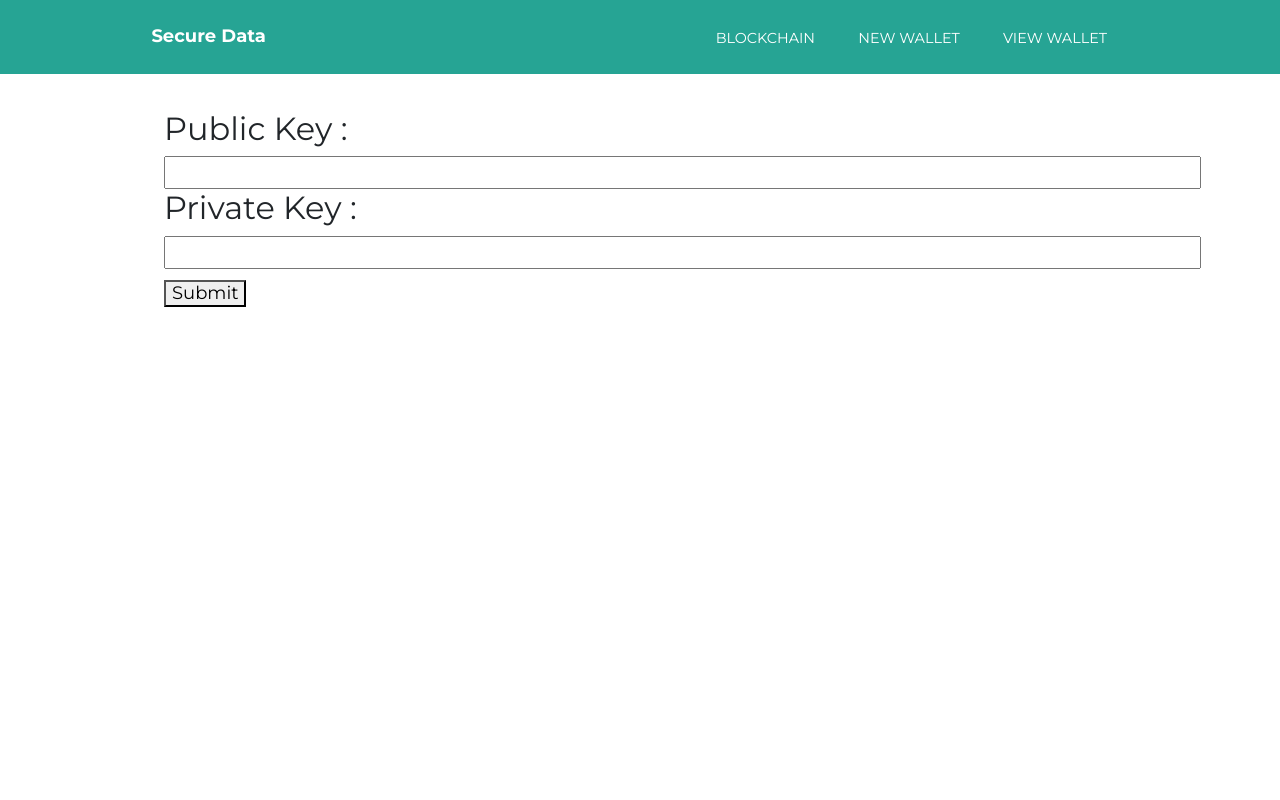
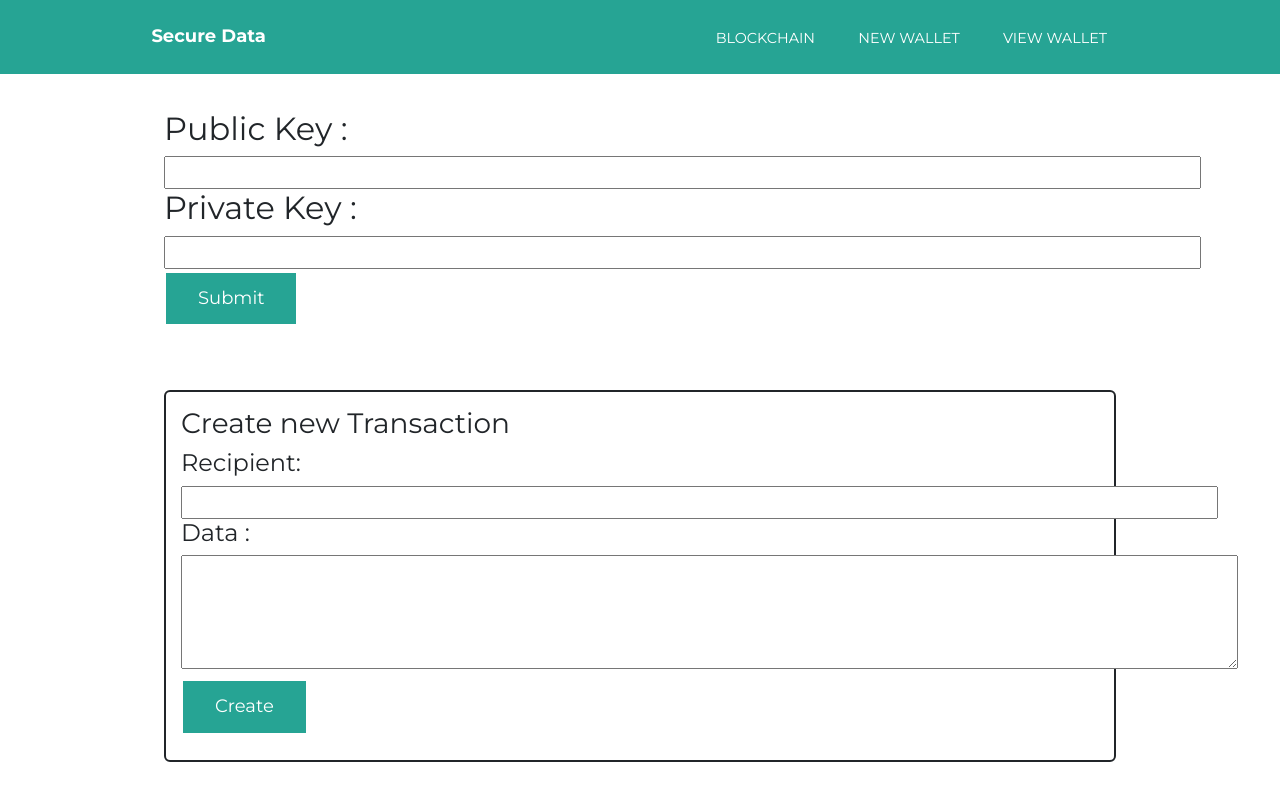
Before and after one commit to pankaj211289/blockchain-ui, an Angular app: page /view-wallet in a window 1280 px wide. Built offline with nearby package versions, Linux system fonts and the light colour scheme.

Commit message:
Updates blockchain view

```diff
--- a/src/app/blockchain/blockchain.component.html
+++ b/src/app/blockchain/blockchain.component.html
@@ -3,18 +3,31 @@
 
 <ul *ngIf="blockchain">
 	<li *ngFor="let block of blockchain">
-		<div color="red">
 		<accordion>
-			  <accordion-group heading="Block {{block.height}}">
+		  <accordion-group heading="Block {{block.height}}" [ngClass]="{roundCornerValidPanel : block.valid, roundCornerInValidPanel : !block.valid}">
 		    <p><strong>Height:</strong> {{ block.height }}</p>
 			<p><strong>Hash:</strong> {{ block.hash }}</p>
 			<p><strong>Previous Block:</strong> {{ block.previousBlock }}</p>
 			<p><strong>Time:</strong> {{ block.timestamp }}</p>
-				<p><strong>Number Of Transactions:</strong> </p>
+			<p *ngIf="block.transactions"><strong>Number Of Transactions: </strong> {{block.transactions.length}}</p>
+			<ul *ngIf="block.transactions">
+				<strong>Transactions</strong>
+				<li *ngFor="let tx of block.transactions">
+					<accordion>
+						<accordion-group heading="Transaction" [ngClass]="{roundCornerValidPanel : tx.valid, roundCornerInValidPanel : !tx.valid}">
+							<div class="overflowText"><strong>Sender:</strong> {{ tx.sender }}</div>
+							<div class="overflowText"><strong>Recipient:</strong> {{ tx.recipient }}</div>
+							<p><strong>Data:</strong> {{ tx.data }}</p>
+							<p><strong>Timestamp:</strong> {{ tx.timestamp }}</p>
+							<p><strong>TxHash:</strong> {{ tx.txHash }}</p>
+							<p><strong>Signature:</strong> {{ tx.txSignature }}</p>
+						</accordion-group>
+					</accordion>
+				</li>
+			</ul>
 			<p><strong>Merkle Root:</strong> {{ block.merkelHash }}</p>
 			<p><strong>Nonce:</strong> {{ block.nonce }}</p>
 		  </accordion-group>
 		</accordion>
-		</div>
 	</li>
 </ul>
--- a/src/app/view-wallet/view-wallet.component.html
+++ b/src/app/view-wallet/view-wallet.component.html
@@ -2,4 +2,29 @@
 <input type="text" #pkey size="100" class="styledContainer" [(ngModel)]="pKeyValue">
 <h2>Private Key : </h2>
 <input type="text" #prkey size="100" class="styledContainer" [(ngModel)]="prKeyValue">
-<h2><button (click)="submitWalletDetails()" class="styledContainer">Submit</button></h2>
+<h2><button (click)="submitWalletDetails()" class="styledButton">Submit</button></h2>
+
+
+
+<accordion *ngIf="walletDetails">
+	<accordion-group heading="All Transactions">
+		<div *ngFor="let tx of walletDetails" class="roundCornerPanel">
+			<div class="overflowText"><strong>Sender:</strong> {{ tx.sender }}</div>
+			<div class="overflowText"><strong>Recipient:</strong> {{ tx.recipient }}</div>
+			<p><strong>Data:</strong> {{ tx.data }}</p>
+			<p><strong>Timestamp:</strong> {{ tx.timestamp }}</p>
+			<p><strong>TxHash:</strong> {{ tx.txHash }}</p>
+			<p><strong>Signature:</strong> {{ tx.txSignature }}</p>
+		</div>
+	</accordion-group>
+</accordion>
+
+<br/><br/>
+<div class="roundCornerPanel">
+	<h3>Create new Transaction</h3>
+	<h4>Recipient: </h4>
+	<input type="text" size="100" class="styledContainer" [(ngModel)]="recipient">
+	<h4>Data : </h4>
+	<textarea rows="4" cols="102" class="styledContainer" [(ngModel)]="dataToRecipient"></textarea>
+	<h2><button (click)="createNewTransaction()" class="styledButton">Create</button></h2>
+</div>
--- a/src/app/view-wallet/view-wallet.component.scss
+++ b/src/app/view-wallet/view-wallet.component.scss
@@ -0,0 +1,16 @@
+ul {
+    list-style-type: none;
+    margin: 0;padding: 0;
+
+    li {
+        background: rgb(238, 238, 238);
+        padding: 2em;
+        border-radius: 4px;
+        margin-bottom: 7px;
+        display: grid;
+
+        p {
+            margin-left: 2px;
+        }
+    }
+}
--- a/src/app/view-wallet/view-wallet.component.ts
+++ b/src/app/view-wallet/view-wallet.component.ts
@@ -12,8 +12,10 @@ export class ViewWalletComponent implements OnInit {
 
   walletDetails: Object;
   wallet: Wallet;
-  pKeyValue = ""
-  prKeyValue = ""
+  pKeyValue = "";
+  prKeyValue = "";
+  recipient = "";
+  dataToRecipient = "";
 
   constructor(private data: DataService) {
   	this.wallet = new Wallet();
@@ -26,6 +28,7 @@ export class ViewWalletComponent implements OnInit {
     this.wallet.publicKey = this.pKeyValue;
     this.wallet.privateKey = this.prKeyValue;
 
+
     console.log(JSON.stringify(this.wallet))
 
 	this.data.loadWallet(this.wallet).subscribe(data => {
--- a/src/styles.scss
+++ b/src/styles.scss
@@ -53,3 +53,24 @@ section {
     margin: 4px 2px;
     cursor: pointer;
 }
+
+.roundCornerValidPanel {
+    border-radius: 6px;
+    border: 4px solid #26a494;
+}
+
+.roundCornerInValidPanel {
+    border-radius: 6px;
+    border: 4px solid #ea4335;
+}
+
+.overflowText {
+    width: 900px;
+    word-wrap: break-word;
+}
+
+.roundCornerPanel {
+    border-radius: 6px;
+    border: 2px solid;
+    padding: 15px;
+}
```
Lines whose indentation alone changed are shown as unchanged.
